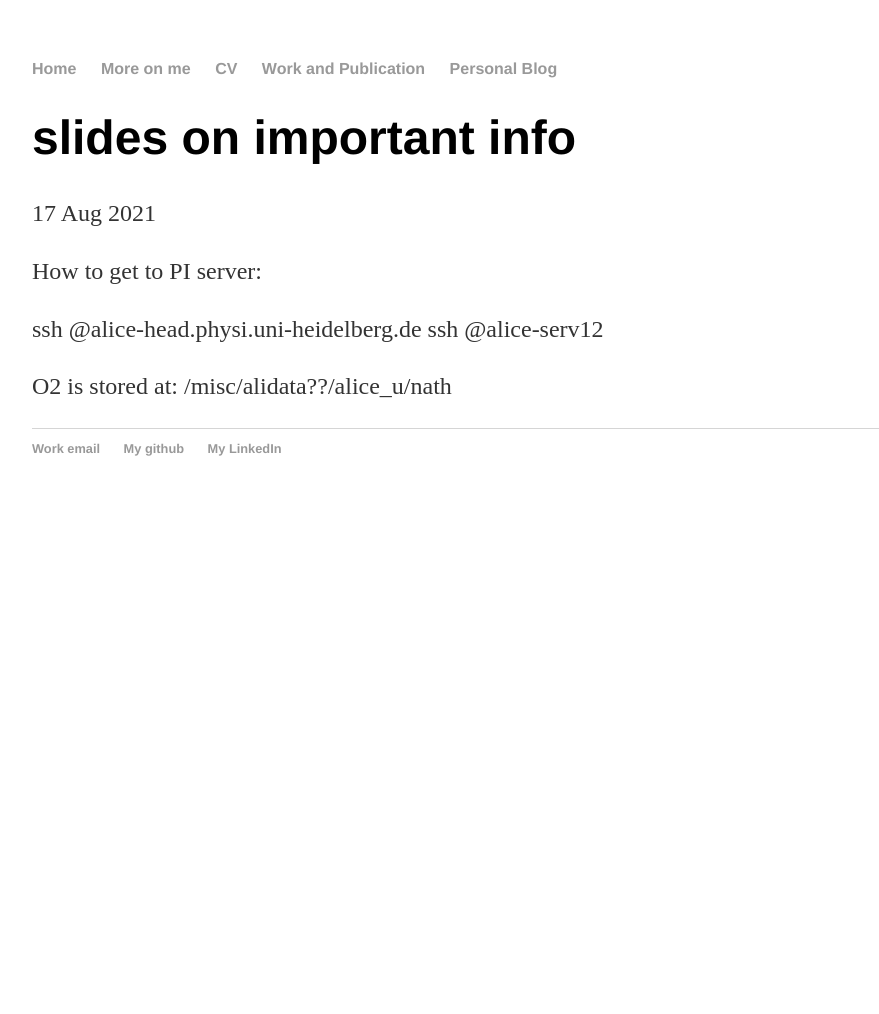
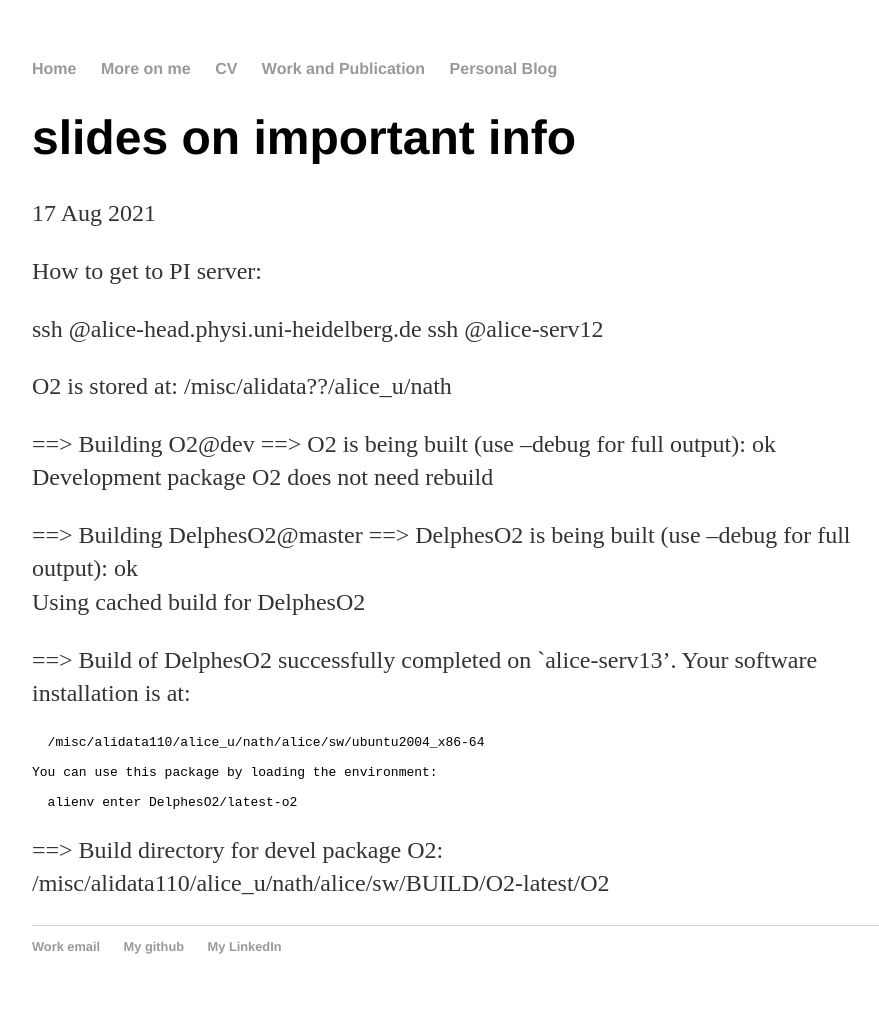
Before and after one commit to an15ms157/abhishek.github.io, a Jekyll site: the page built from _posts/2021-08-17- Slides on Important info.md, in a window 1280 px wide. Shown: the whole page, without its empty margins (160-1039 px from the left). Built offline with Jekyll 4.4.1, drawn with Linux system fonts in a browser that asks for light colours; our own code applies the rules of GitHub Pages for plain Markdown files; before the commit the page ends 900 px from its top, so only the background shows below that.

Commit message:
Update 2021-08-17- Slides on Important info.md

```diff
--- a/_posts/2021-08-17- Slides on Important info.md
+++ b/_posts/2021-08-17- Slides on Important info.md
@@ -4,3 +4,24 @@ ssh <username>@alice-head.physi.uni-heidelberg.de
 ssh <username>@alice-serv12
 
 O2 is stored at: /misc/alidata??/alice_u/nath
+
+
+==> Building O2@dev
+==> O2 is being built (use --debug for full output): ok
+Development package O2 does not need rebuild
+
+==> Building DelphesO2@master
+==> DelphesO2 is being built (use --debug for full output): ok
+Using cached build for DelphesO2
+
+==> Build of DelphesO2 successfully completed on `alice-serv13'.
+    Your software installation is at:
+
+      /misc/alidata110/alice_u/nath/alice/sw/ubuntu2004_x86-64
+
+    You can use this package by loading the environment:
+
+      alienv enter DelphesO2/latest-o2
+
+==> Build directory for devel package O2:
+    /misc/alidata110/alice_u/nath/alice/sw/BUILD/O2-latest/O2
```
